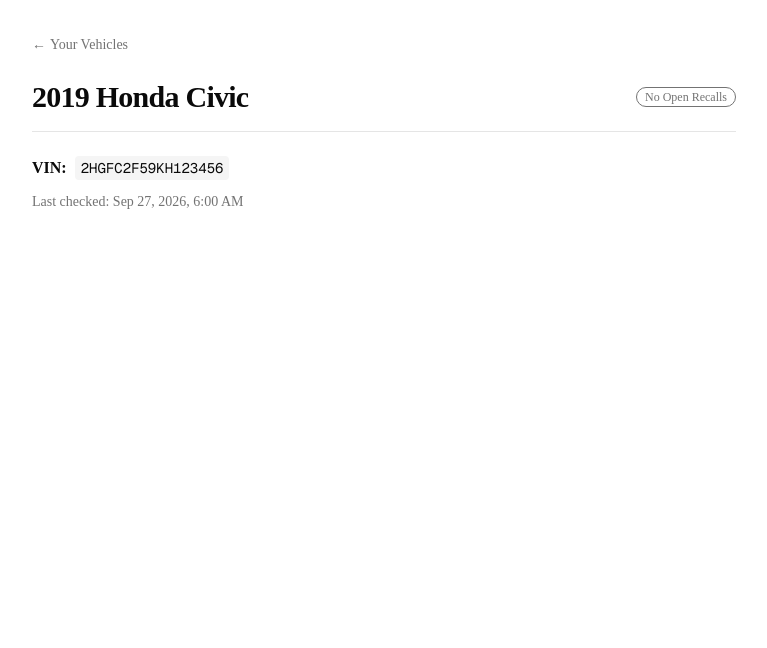
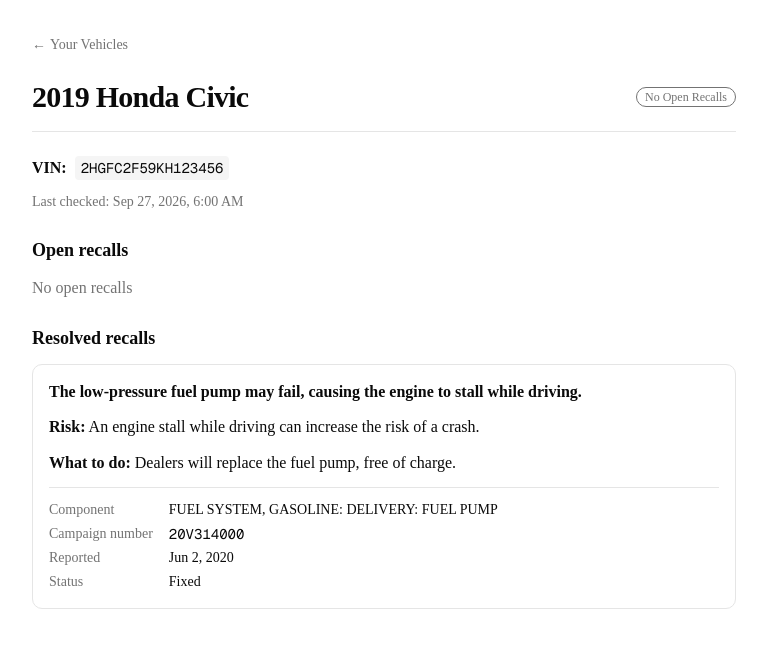
Before and after one commit to civdiv-devs/Recallr, a Next.js app: page /vehicles/1 in a window 1280 px wide. Shown: the top 648 px of the page, without its empty margins (256-1023 px from the left). Built offline with nearby package versions, Linux system fonts and the light colour scheme.

Commit message:
feat: list recalls with urgent banner and callouts on detail page

```diff
--- a/src/app/vehicles/[id]/page.tsx
+++ b/src/app/vehicles/[id]/page.tsx
@@ -1,7 +1,10 @@
 import Link from "next/link";
 import { notFound } from "next/navigation";
-import { getVehicle } from "@/lib/mock-data";
+import { getVehicle, getRecallsForVehicle } from "@/lib/mock-data";
 import { StatusBadge } from "@/components/status-badge";
+import { isActive, compareNewestFirst, compareUrgentThenNewest } from "@/lib/recalls";
+import { TriangleAlert } from "lucide-react";
+import { RecallItem } from "@/components/recall-item";
 
 export default async function VehicleDetailPage({
   params,
@@ -18,6 +21,20 @@
     dateStyle: "medium",
     timeStyle: "short",
   });
+
+  const vehicleRecalls = getRecallsForVehicle(id);
+
+  const activeRecalls = vehicleRecalls
+    .filter(isActive)
+    .toSorted(compareUrgentThenNewest);
+
+  const resolvedRecalls = vehicleRecalls
+    .filter((r) => !isActive(r))
+    .toSorted(compareNewestFirst);
+
+  const mustNotDrive = activeRecalls.some((r) => r.parkIt);
+  const mustParkOutside = activeRecalls.some((r) => r.parkOutSide);
+  const showUrgentBanner = mustNotDrive || mustParkOutside;
 
   return (
     <div className="mx-auto w-full max-w-3xl space-y-6 p-4 md:p-8">
@@ -37,6 +54,23 @@
         </h1>
         <StatusBadge status={vehicle.status} />
       </div>
+
+      {/* Urgent Banner*/}
+      {showUrgentBanner && (
+        <div className="flex gap-3 rounded-md border border-destructive bg-destructive/10 p-4">
+          <TriangleAlert
+            aria-hidden="true"
+            className="mt-0.5 size-5 shrink-0 text-destructive" />
+              <div className="space-y-1 font-medium">
+                {mustNotDrive && (
+                    <p>Do not drive this vehicle until the recall repair is done.</p>
+                )}
+                {mustParkOutside && (
+                    <p>Park outside and away from buildings until the recall repair is done.</p>
+                )}
+              </div>
+        </div>
+      )}
 
       {/* Details */}
       <div className="space-y-3 text-base text-muted-foreground">
@@ -64,6 +98,37 @@
 
         <p className="text-sm">Last checked: {lastChecked}</p>
       </div>
+
+      {/* Open recalls*/}
+      <section className="space-y-3">
+        <h2 className="text-lg font-semibold">Open recalls</h2>
+        {activeRecalls.length > 0 ? (
+            <ul className="space-y-3">
+              {activeRecalls.map((recall) => (
+                <li key={recall.id}>
+                    <RecallItem recall={recall} />
+                </li>
+              ))}
+            </ul>
+        ) : (
+            <p className="text-muted-foreground">No open recalls</p>
+        )}
+      </section>
+
+      {/* Resolved recalls*/}
+      {resolvedRecalls.length > 0 && (
+        <section className="space-y-3">
+          <h2 className="text-lg font-semibold">Resolved recalls</h2>
+          <ul className="space-y-3">
+            {resolvedRecalls.map((recall) => (
+              <li key={recall.id}>
+                <RecallItem recall={recall} />
+              </li>
+            ))}
+          </ul>
+        </section>
+      )}
+
     </div>
   );
 }
--- /dev/null
+++ b/src/components/recall-item.tsx
@@ -0,0 +1,62 @@
+import { Ban, Flame } from "lucide-react";
+import { isActive } from "@/lib/recalls";
+import type { Recall, RecallProgress } from "@/lib/types";
+
+const progressLabels: Record<RecallProgress, string> = {
+  open: "Open",
+  repair_scheduled: "Repair scheduled",
+  fixed: "Fixed",
+  not_applicable: "Doesn't apply to my vehicle",
+};
+
+export function RecallItem({ recall }: { recall: Recall }) {
+  const showDoNotDrive = isActive(recall) && recall.parkIt;
+  const showParkOutside = isActive(recall) && recall.parkOutSide;
+  const hasCallouts = showDoNotDrive || showParkOutside;
+
+  const reportedDate = new Date(recall.reportedDate).toLocaleDateString(
+    "en-US",
+    { dateStyle: "medium", timeZone: "UTC" },
+  );
+
+  return (
+    <article className="space-y-3 rounded-lg border p-4">
+      <h3 className="font-semibold leading-snug">{recall.summary}</h3>
+
+      {hasCallouts && (
+        <div className="flex flex-wrap gap-2">
+          {showDoNotDrive && (
+            <p className="inline-flex items-center gap-1.5 rounded-md border border-destructive bg-destructive/10 px-2 py-1 text-sm font-semibold">
+              <Ban aria-hidden="true" className="size-4 text-destructive" />
+              Do not drive
+            </p>
+          )}
+          {showParkOutside && (
+            <p className="inline-flex items-center gap-1.5 rounded-md border border-destructive bg-destructive/10 px-2 py-1 text-sm font-semibold">
+              <Flame aria-hidden="true" className="size-4 text-destructive" />
+              Park outside
+            </p>
+          )}
+        </div>
+      )}
+
+      <p>
+        <strong className="font-semibold">Risk:</strong> {recall.consequence}
+      </p>
+      <p>
+        <strong className="font-semibold">What to do:</strong> {recall.remedy}
+      </p>
+
+      <dl className="grid grid-cols-[auto_1fr] gap-x-4 gap-y-1 border-t pt-3 text-sm">
+        <dt className="text-muted-foreground">Component</dt>
+        <dd>{recall.component}</dd>
+        <dt className="text-muted-foreground">Campaign number</dt>
+        <dd className="font-mono">{recall.campaignNumber}</dd>
+        <dt className="text-muted-foreground">Reported</dt>
+        <dd>{reportedDate}</dd>
+        <dt className="text-muted-foreground">Status</dt>
+        <dd>{progressLabels[recall.userStatus]}</dd>
+      </dl>
+    </article>
+  );
+}
--- /dev/null
+++ b/src/lib/recalls.ts
@@ -0,0 +1,21 @@
+import type { Recall } from "@/lib/types";
+
+export function isActive(recall: Recall): boolean {
+    return recall.userStatus === "open" || recall.userStatus === "repair_scheduled";
+}
+
+export function isUrgent(recall: Recall): boolean {
+    return recall.parkIt || recall.parkOutSide;
+}
+
+export function compareNewestFirst(a: Recall, b: Recall): number {
+    return Date.parse(b.reportedDate) - Date.parse(a.reportedDate);
+}
+
+export function compareUrgentThenNewest(a: Recall, b: Recall): number {
+    const urgentDiff = Number(isUrgent(b)) - Number(isUrgent(a));
+    if (urgentDiff !== 0) {
+        return urgentDiff;
+    }
+    return compareNewestFirst(a, b);
+}
```
